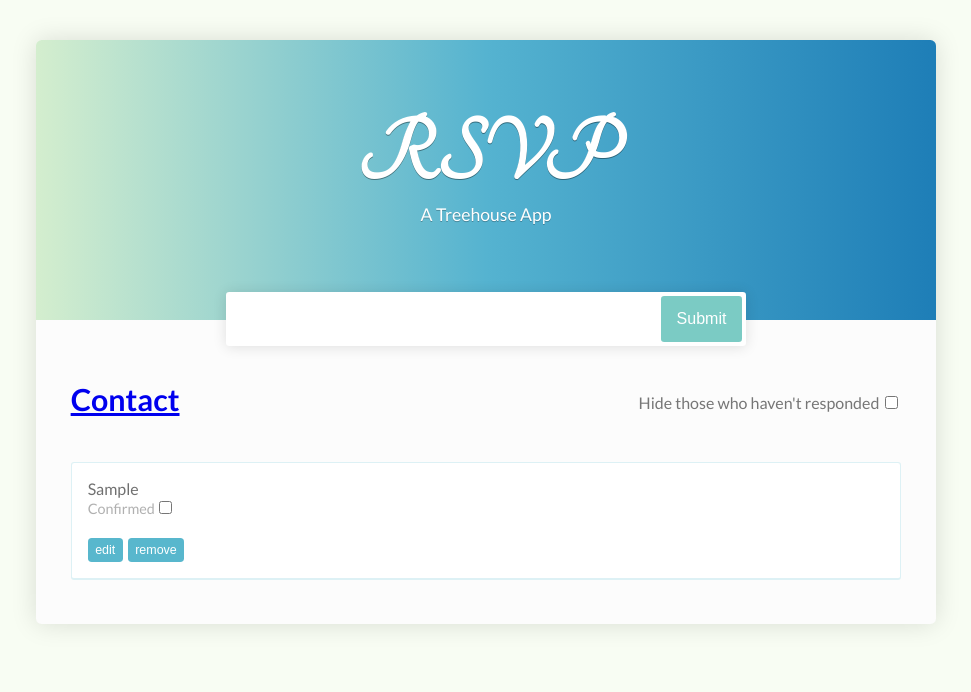
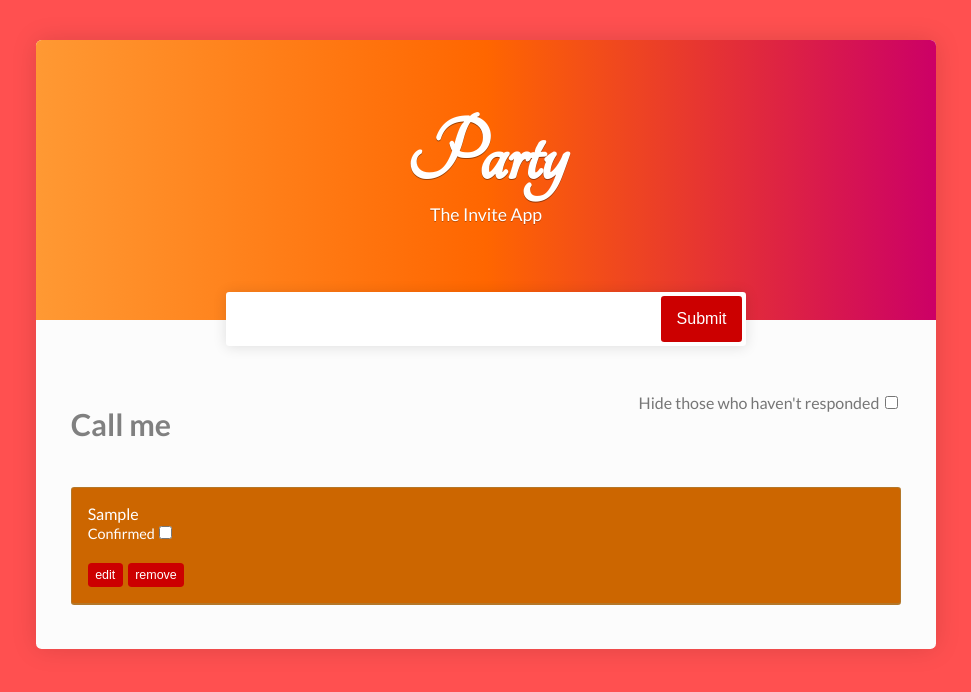
Before and after one commit to haileab2018/Test_project, a plain HTML site: page index.html in a window 1280 px wide. Both pictures are taken after typing "Sample" into the empty fields and a click on the button "Submit". Shown: the whole page, without its empty margins (154-1125 px from the left). Drawn offline with Linux system fonts and the light colour scheme.

Commit message:
I commiting the changes i made from treehouse

```diff
--- a/index.html
+++ b/index.html
@@ -11,15 +11,15 @@
 <body>
   <div class="wrapper">
     <header>
-      <h1>RSVP</h1>
-      <p>A Treehouse App</p>
+      <h1>Party</h1>
+      <p>The Invite App</p>
       <form id="registrar">
         <input type="text" name="name" placeholder="Invite Someone">
         <button type="submit" name="submit" value="submit">Submit</button>
       </form>
     </header>
     <div class="main">
-      <h2><a href="contact.html">Contact</a></h2>
+      <h2><a href="contact.html">Call me</a></h2>
 
 
       <ul id="invitedList"></ul>
--- a/pro.css
+++ b/pro.css
@@ -6,8 +6,8 @@
 }
 body{
   font-family: 'Lato', sans-serif;
-  color: #4c4c4c;
-  background: #f8fdf3;
+  color: #ffcc99;
+  background: #ff5050;
 }
 h1,
 p,
@@ -21,8 +21,10 @@ h1 {
   margin-top: .5em;
   margin-bottom: 0;
 }
-h2 {
+h2 a {
 margin-top: 0;
+color: gray;
+text-decoration: none;
 }
 p{
   font-size: 1.1em;
@@ -41,7 +43,7 @@ form{
 form button {
   padding: 0 1em;
   font-size: 1em;
-  background: #7bcbc4;
+  background: #cc0000;
   border-radius: .2em;
 }
 ul {
@@ -51,7 +53,7 @@ ul {
 }
 ul li {
   padding: 1em;
-  background: #fff;
+  background: #cc6600;
   border-radius: .2em;
   border: solid 1px rgba(88,183, 205, .2);
   border-bottom: solid 2px rgba(88, 183, 205, .2);
@@ -67,7 +69,7 @@ button {
 }
 header {
   text-align: center;
-  background: linear-gradient(90deg, #d4eece, #55b3d0, #1e7eb7),
+  background: linear-gradient(90deg, #ff9933, #ff6600, #cc0066),
               url('../newPro/header-bg.jpg') no-repeat;
               background-blend-mode: multiply; background-size: cover;
 }
@@ -78,7 +80,7 @@ header input {
 }
 li span,
 li input[type=text] {
-  color: #707070;
+  color: #fff;
   margin-bottom: .3em;
 }
 li input[type=text] {
@@ -89,7 +91,7 @@ li input[type=text] {
 li label {
   font-size: .9em;
   display: block;
-  color: rgba(112, 112, 112, .55);
+  color: rgba(255, 255, 255, 1);
 }
 li button {
   font-size: .78em;
@@ -98,7 +100,7 @@ li button {
   border-radius: .3em;
   padding: .4em .6em;
   color: white;
-  background: #58b7cd;
+  background: #cc0000;
 }
 li button: last-child {
 background: rgba(88, 183, 205, .5);
```
Also changed, not shown: contact.html (+1 -1 lines).
